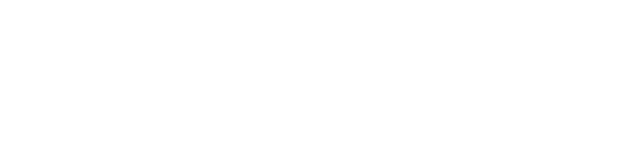
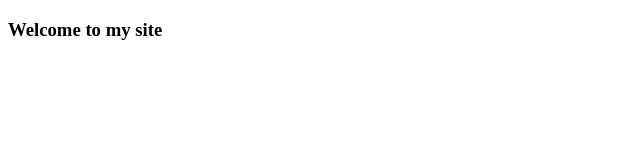
Before and after one commit to eia-cloud/avengers, a plain HTML site: page docs/index.html in a window 1280 px wide. Shown: the whole page, without its empty margins (0-640 px from the left). Drawn offline with Linux system fonts and the light colour scheme.

Commit message:
Update index.html

```diff
--- a/docs/index.html
+++ b/docs/index.html
@@ -17,6 +17,7 @@
 <body>
 
 <!-- Place your content here -->
+  <h3> Welcome to my site </h3>
 
 <!-- SCRIPTS -->
 <!-- Example: <script src="//cdnjs.cloudflare.com/ajax/libs/jquery/2.1.1/jquery.min.js"></script> -->
```
